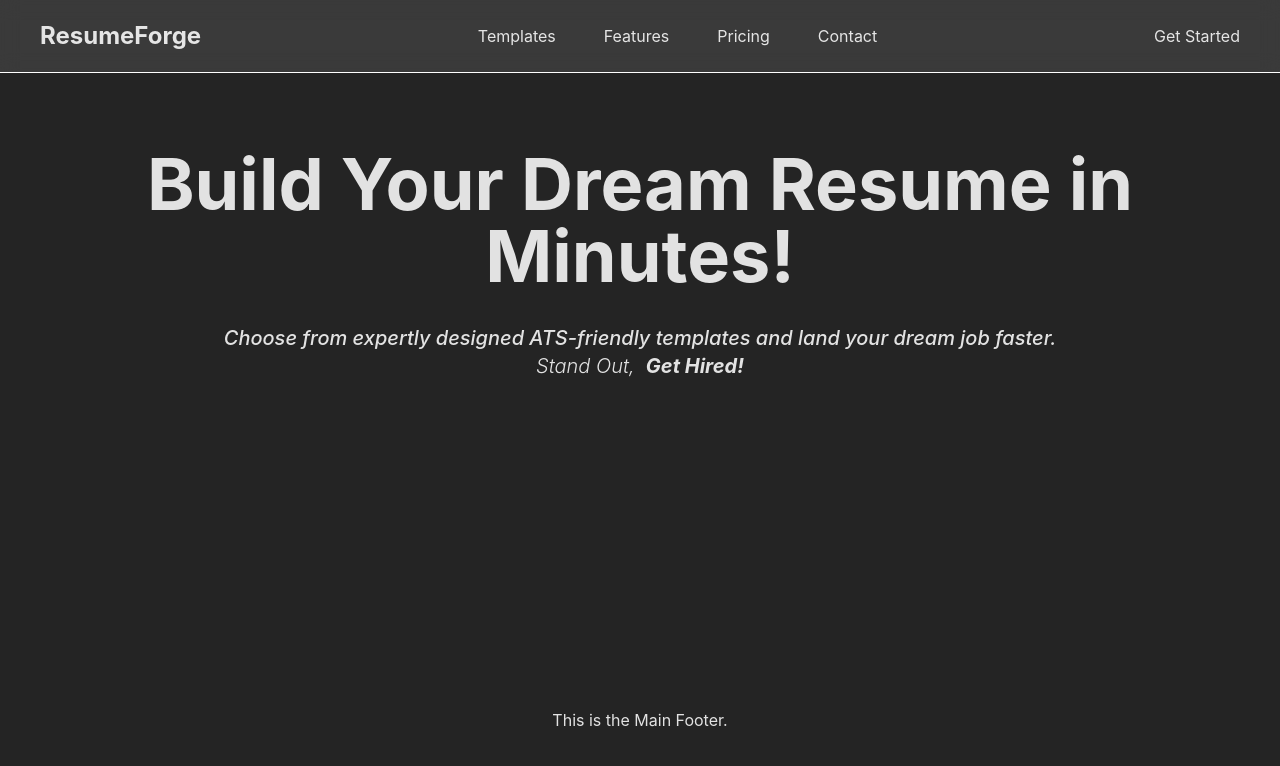
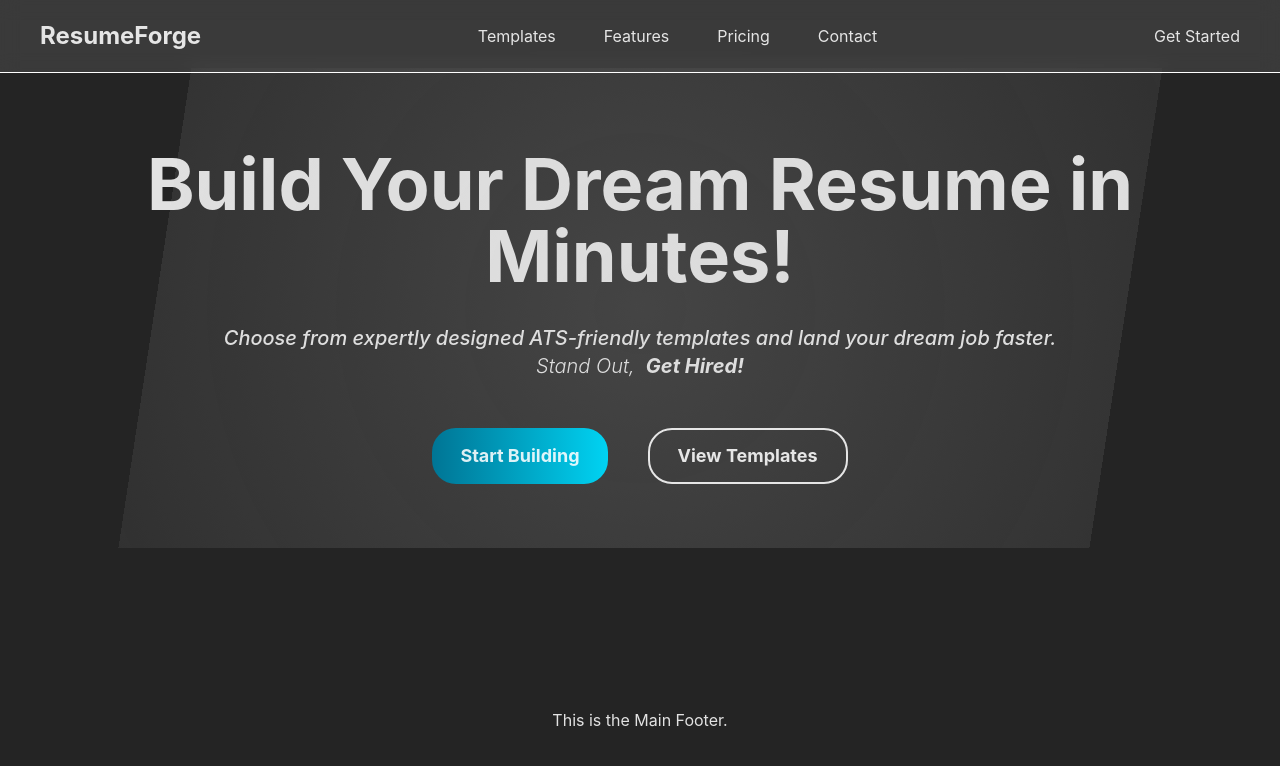
Before and after one commit to Subhranshu-Lenka/React-Resume-Builder, a React (Vite) app: page / in a window 1280 px wide. Shown: the top 766 px of the page. Built offline with nearby package versions, Linux system fonts and the light colour scheme.

Commit message:
styling the home and adding animation

```diff
--- a/src/App.css
+++ b/src/App.css
@@ -1,8 +1,8 @@
 @import "tailwindcss";
 #root {
-  max-width: 1280px;
+  max-width: 98vw;
   margin: 0 auto;
-  padding: 2rem;
+  /* padding: 2rem; */
   text-align: center;
   width: 100%;
 }
--- a/src/layouts/MainLayout.jsx
+++ b/src/layouts/MainLayout.jsx
@@ -5,7 +5,7 @@ function MainLayout() {
   return (
     <>
       <MainHeader />
-      <div className="min-h-[80vh]">
+      <div id="outlet" className="min-h-[80vh]">
         <Outlet />
       </div>
       <MainFooter />
--- a/src/pages/Home/Home.jsx
+++ b/src/pages/Home/Home.jsx
@@ -5,18 +5,12 @@ function Home() {
     <>
       {/* <p>Welcome to the Home Page!</p> */}
       <section id="first-attempt" className="hero">
-        <h2
-          className="text-5xl text-left"
-        >
+        <h2 className="text-5xl text-left">
           Build your&nbsp;
-          <span
-            className="italic font-bold">
-            ATS-beating
-          </span> <br />
+          <span className="italic font-bold">ATS-beating</span> <br />
           resume in minutes!
           <br />
-          <p
-            className="mt-5 italic text-lg font-medium">
+          <p className="mt-5 italic text-lg font-medium">
             Craft a perfect resume that gets noticed by the recruiters.
           </p>
         </h2>
@@ -24,24 +18,40 @@ function Home() {
       </section>
 
       <section className="hero">
-        <div className="
-        max-w-[1200px] mx-auto text-center p-20
-        hero-content-container
-        ">
+        <div
+          className="
+          max-w-full lg:max-w-[1200px] mx-auto text-center p-20
+          hero-content-container
+          "
+        >
           <h1 className="xl:text-7xl lg:text-6xl md:text-4xl sm:text-3xl font-bold ">
             Build Your Dream Resume in Minutes!
           </h1>
-          <p className="
-          my-8 italic text-lg font-medium md:text-xl
-          hero-subtitle
-          ">
-            Choose from expertly designed ATS-friendly templates and land your dream job faster.
+          <p
+            className="
+            my-8 italic text-lg font-medium md:text-xl
+            hero-subtitle
+            "
+          >
+            Choose from expertly designed ATS-friendly templates and land your
+            dream job faster.
             <br />
             <span className="font-light">Stand Out, &nbsp;</span>
             <span className="font-bold">Get Hired!</span>
           </p>
+          <div
+            className="hero-cta
+            flex justify-center gap-10 relative top-4
+            "
+          >
+            <button className="primary text-lg font-bold px-7 py-[14px] border-none rounded-3xl bg-linear-to-r from-cyan-700 to-cyan-400">
+              Start Building
+            </button>
+            <button className="primary text-lg font-bold px-7 py-3 border-2 border-white-300 rounded-3xl bg-transparent">
+              View Templates
+            </button>
+          </div>
         </div>
-
       </section>
     </>
   );
--- a/src/pages/Home/home.css
+++ b/src/pages/Home/home.css
@@ -1,5 +1,5 @@
-#first-attempt{
-    display: none;
+#first-attempt {
+  display: none;
 }
 
 /* .hero {
@@ -19,3 +19,32 @@
     border: 5px solid white;
     border-radius: 10%;
 } */
+
+.hero {
+  position: relative;
+  overflow: hidden;
+}
+
+.hero::before {
+  content: "";
+  position: absolute;
+  top: -50%;
+  left: -50%;
+  width: 200%;
+  height: 200%;
+  background: radial-gradient(
+    circle,
+    rgba(197, 197, 197, 0.2) 0%,
+    transparent 70%
+  );
+  animation: rotate 20s linear infinite;
+}
+
+@keyframes rotate {
+  0% {
+    transform: rotate(0deg);
+  }
+  100% {
+    transform: rotate(360deg);
+  }
+}
```
Also changed, not shown: src/router/Router.jsx (+10 -10 lines).
